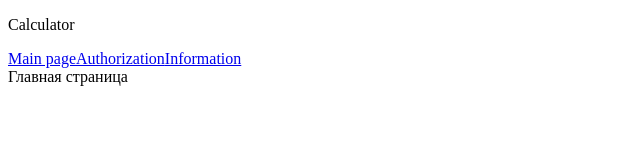
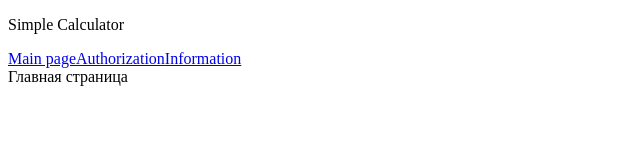
Before and after one commit to protenot/React-calculator, a React app: page / in a window 1280 px wide. Shown: the top 160 px of the page, without its empty margins (0-640 px from the left). Built offline with nearby package versions, Linux system fonts and the light colour scheme.

Commit message:
for deploy

```diff
--- a/src/App.tsx
+++ b/src/App.tsx
@@ -6,7 +6,7 @@ function App() {
     <div className="App">
       <header className="App-header">
         <p className="header-title">
-          Calculator
+          Simple Calculator
         </p>
         <div className="navigation">
           <Link to="/">Main page</Link>
--- a/src/index.html
+++ b/src/index.html
@@ -3,7 +3,7 @@
   <head>
     <meta charset="UTF-8" />
     <meta name="viewport" content="width=device-width, initial-scale=1.0" />
-    <title>Calculator</title>
+    <title>Calculator simple</title>
   </head>
   <body>
     <div id="root"></div>
```
